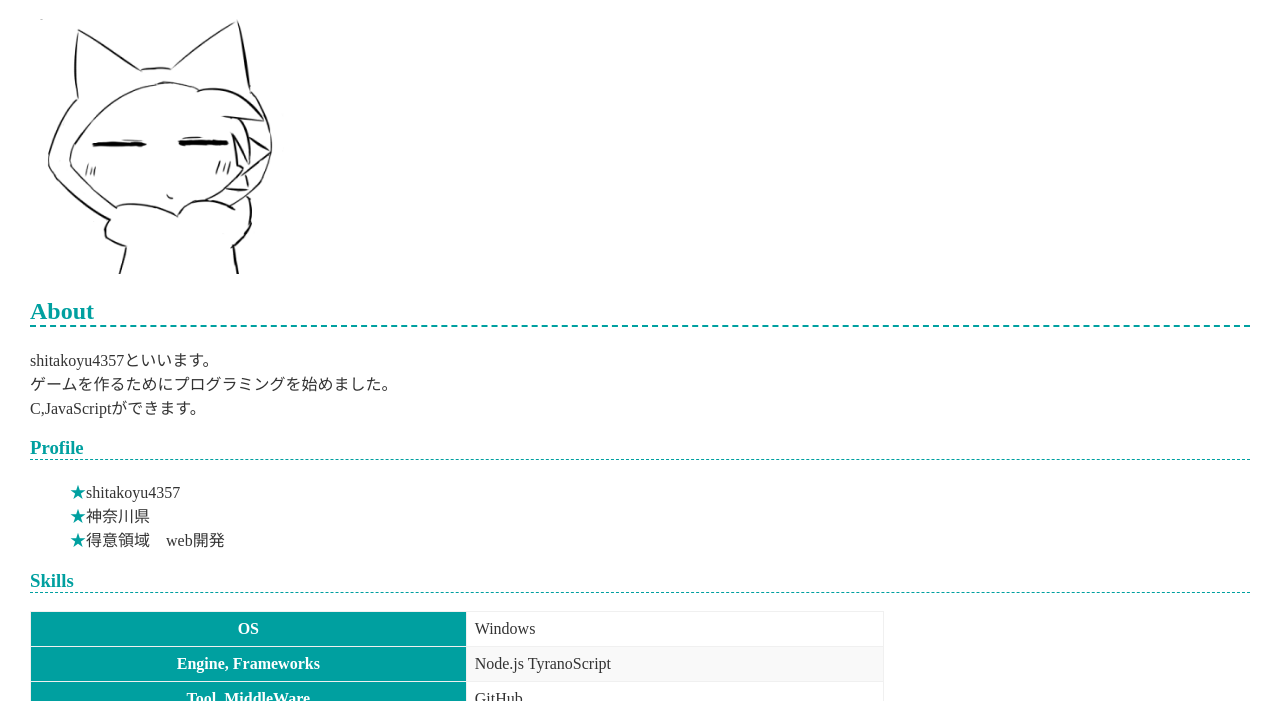
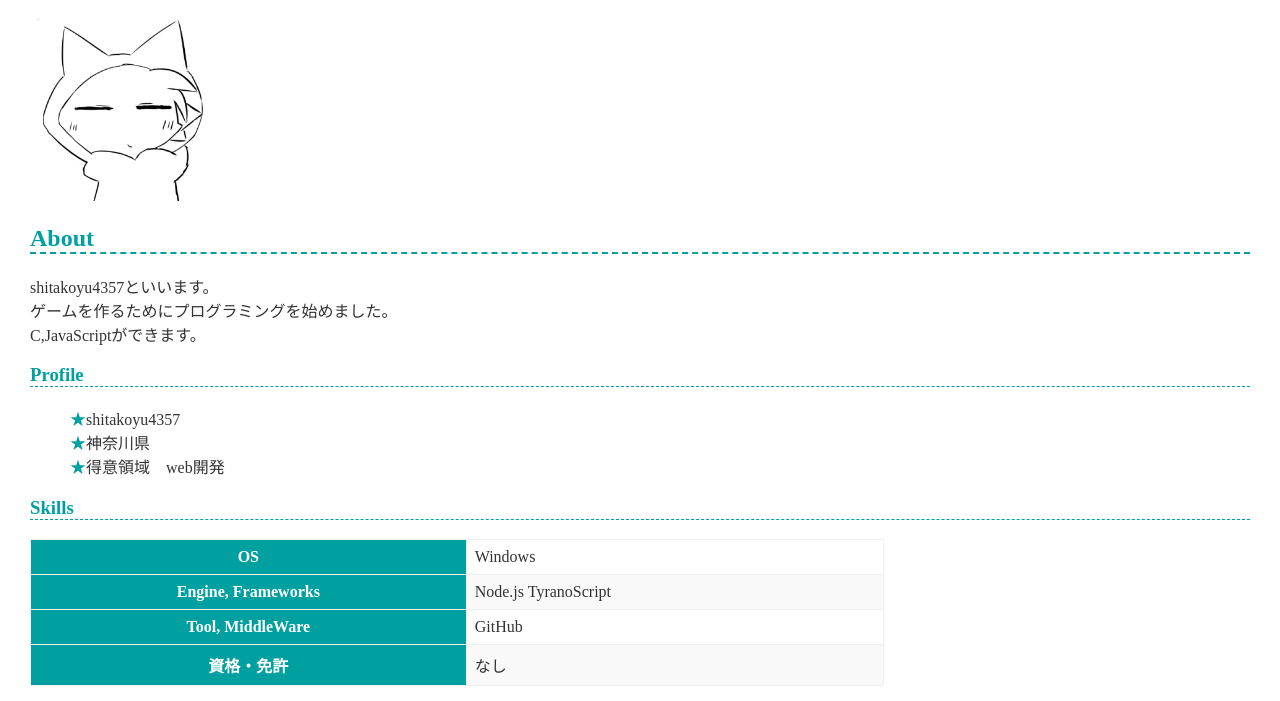
Before and after one commit to nun79795-gif/shitakoyu4357, a plain HTML site: page index.html in a window 1280 px wide. Shown: the part 94-795 px from the top of the page. Drawn offline with Linux system fonts and the light colour scheme.

Commit message:
プロフィール画像のサイズ調整

```diff
--- a/index.html
+++ b/index.html
@@ -8,7 +8,7 @@
   </head>
   <body>
     <h1>shitakoyu4357</h1>
-    <img src="スクリーンショット 2026-01-14 154208.png" width="280">
+    <img src="スクリーンショット 2026-01-14 154208.png" width="200">
 
 
     <h2>About</h2>
```
